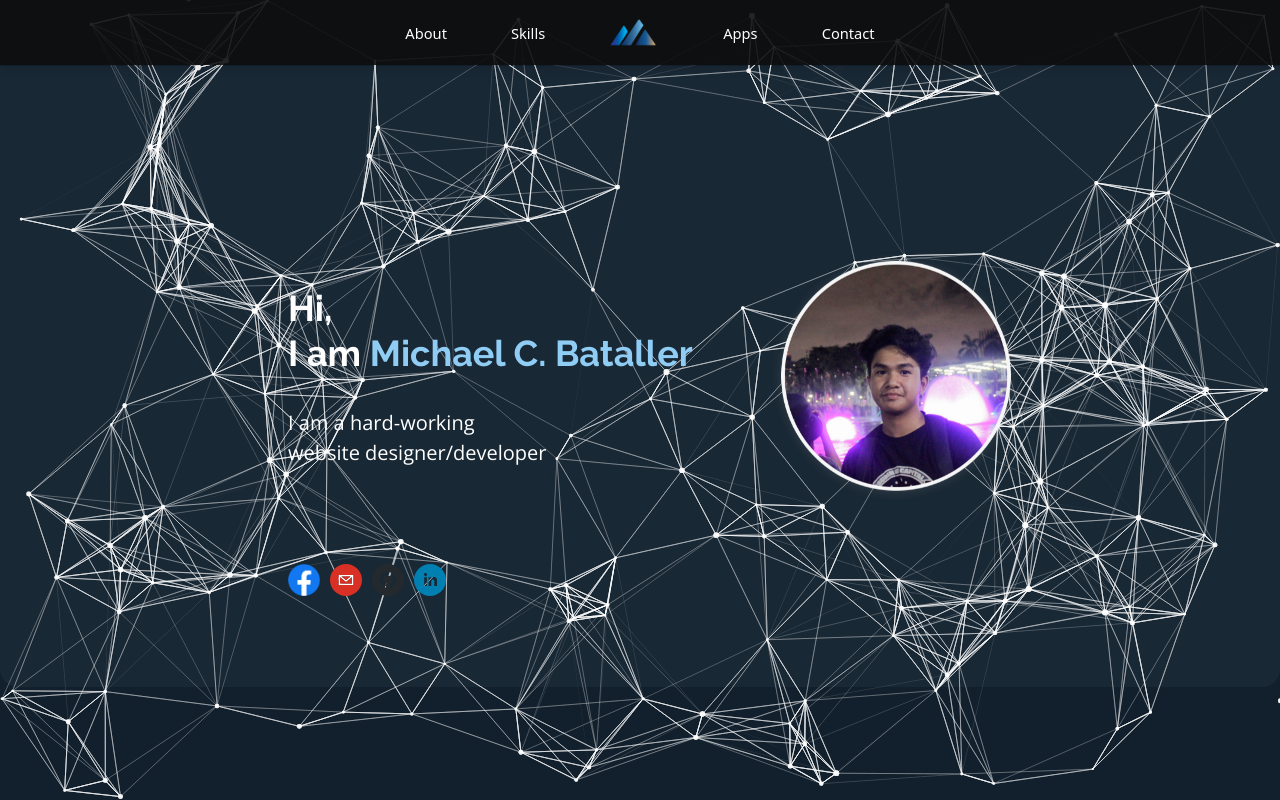
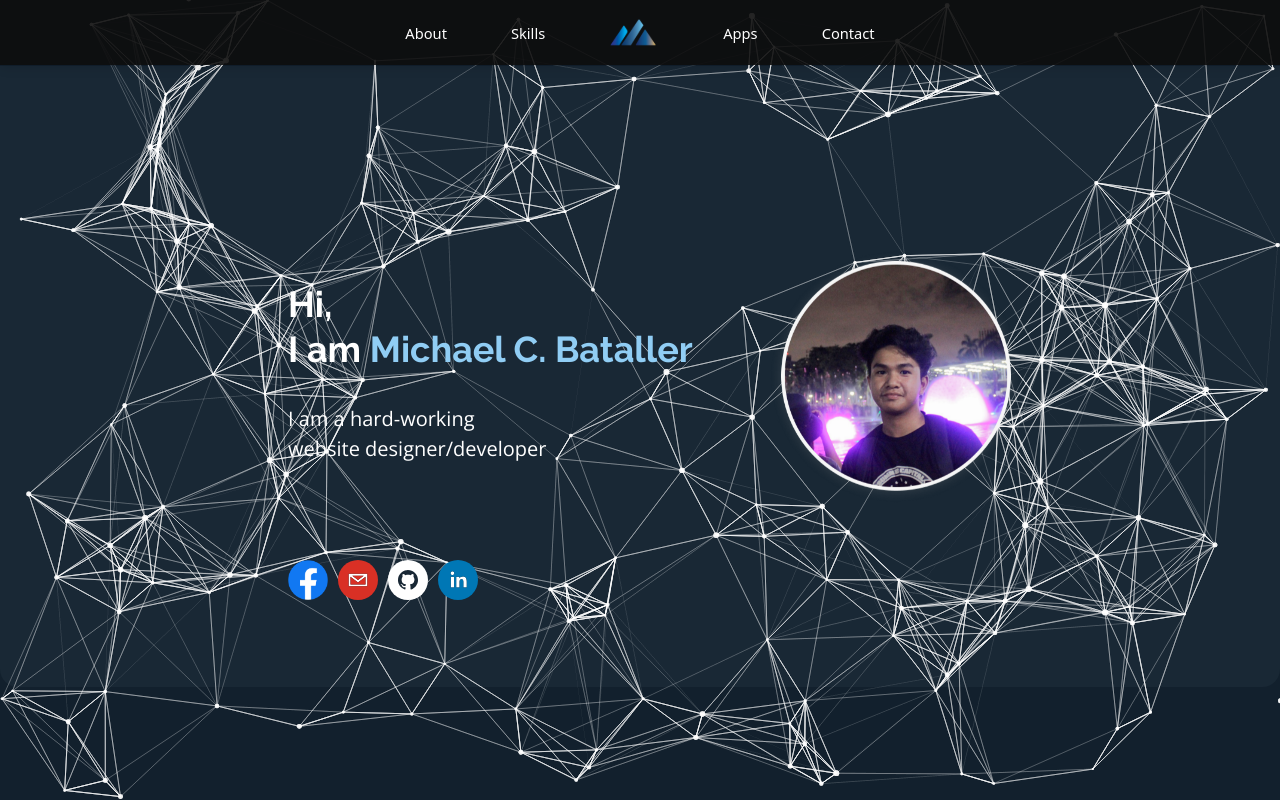
Before and after one commit to mchlbataller/webfolio, a React (Create React App) app in the folder client/: page / in a window 1280 px wide. Shown: the top 800 px of the page. Built offline with nearby package versions, Linux system fonts and the light colour scheme.

Commit message:
Resized social buttons

```diff
--- a/client/src/pages/LandingCards/Contact.jsx
+++ b/client/src/pages/LandingCards/Contact.jsx
@@ -11,8 +11,8 @@ const ContactContainer = styled.div`
 	& > * {
 		display: block;
 		margin-right: 10px;
-		width: 32px;
-		height: 32px;
+		width: 40px;
+		height: 40px;
 	}
 `;
 
@@ -29,17 +29,21 @@ export const Contact = (props) => {
 			/>
 			<SocialIcon
 				url="mailto:mchlbataller@gmail.com"
-				style={{ height: "32px", width: "32px" }}
+				style={{ height: "40px", width: "40px" }}
 				bgColor="#d93025"
 				fgColor="white"
 			/>
 			<SocialIcon
 				url="https://github.com/mchlbataller"
-				style={{ height: "32px", width: "32px" }}
+				style={{ height: "40px", width: "40px" }}
+				fgColor="#192835"
+				bgColor="white"
 			/>
 			<SocialIcon
 				url="https://linkedin.com/in/mchlbataller"
-				style={{ height: "32px", width: "32px" }}
+				style={{ height: "40px", width: "40px" }}
+				bgColor="#0077b5"
+				fgColor="white"
 			/>
 		</ContactContainer>
 	);
```
